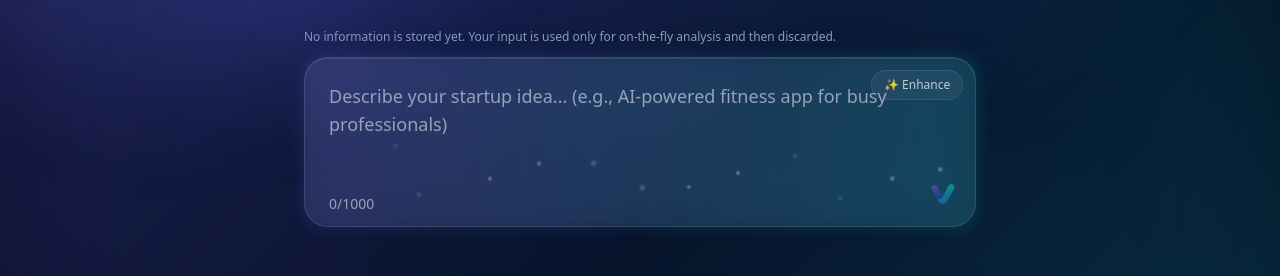
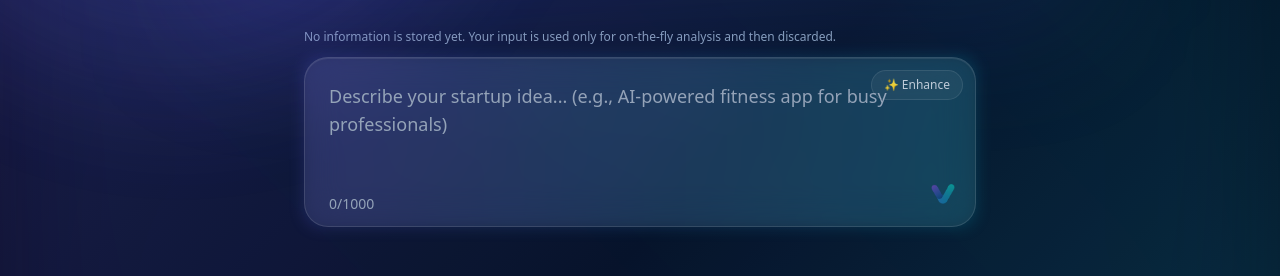
Before and after one commit to kptbarbarossa/validationly, a React (Vite) app: page / in a window 1280 px wide. Shown: the part 399-675 px from the top of the page. Built offline with nearby package versions, Linux system fonts and the light colour scheme; no server answers; the HTML template or start-up script is replaced by a standard one.

Commit message:
revert(home): remove floating particles and magnetic button per feedback

```diff
--- a/src/index.css
+++ b/src/index.css
@@ -205,39 +205,4 @@ body {
 .delay-550 { animation-delay: 550ms !important; }
 .delay-600 { animation-delay: 600ms !important; }
 
-/* Floating particles */
-@keyframes floatParticle {
-  0% { transform: translateY(0) translateX(0) scale(0.9); opacity: 0; }
-  10% { opacity: 0.35; }
-  50% { opacity: 0.5; }
-  100% { transform: translateY(-140px) translateX(30px) scale(1.1); opacity: 0; }
-}
-.particles { pointer-events: none; }
-.particles span {
-  position: absolute;
-  bottom: -20px;
-  width: 6px; height: 6px;
-  background: radial-gradient(circle, rgba(255,255,255,0.8) 0%, rgba(255,255,255,0) 70%);
-  border-radius: 9999px;
-  filter: blur(0.6px);
-  opacity: 0.35;
-  animation: floatParticle linear infinite;
-}
-.particles span:nth-child(odd) { filter: blur(1px); width: 5px; height: 5px; }
-.particles span:nth-child(3n) { width: 7px; height: 7px; }
-/* positions & timings */
-.particles span:nth-child(1) { left: 10%; animation-duration: 8s; animation-delay: 0s; }
-.particles span:nth-child(2) { left: 25%; animation-duration: 10s; animation-delay: 1s; }
-.particles span:nth-child(3) { left: 40%; animation-duration: 9s; animation-delay: 0.5s; }
-.particles span:nth-child(4) { left: 55%; animation-duration: 11s; animation-delay: 1.2s; }
-.particles span:nth-child(5) { left: 70%; animation-duration: 8.5s; animation-delay: 0.3s; }
-.particles span:nth-child(6) { left: 85%; animation-duration: 10.5s; animation-delay: 0.8s; }
-.particles span:nth-child(7) { left: 15%; animation-duration: 12s; animation-delay: 1.4s; }
-.particles span:nth-child(8) { left: 32%; animation-duration: 9.5s; animation-delay: 0.2s; }
-.particles span:nth-child(9) { left: 48%; animation-duration: 11.5s; animation-delay: 1.1s; }
-.particles span:nth-child(10){ left: 62%; animation-duration: 10s; animation-delay: 0.6s; }
-.particles span:nth-child(11){ left: 78%; animation-duration: 12.5s; animation-delay: 1.6s; }
-.particles span:nth-child(12){ left: 92%; animation-duration: 9s; animation-delay: 0.9s; }
-
-/* Magnetic button helper */
-.magnetic { transform: translate(var(--tx,0px), var(--ty,0px)); transition: transform 120ms ease; will-change: transform; }
+/* (removed floating particles and magnetic helper) */
--- a/src/pages/HomePage.tsx
+++ b/src/pages/HomePage.tsx
@@ -284,12 +284,6 @@ const HomePage: React.FC = () => {
                         <div className="absolute inset-0 bg-gradient-to-r from-indigo-500 to-cyan-500 rounded-2xl blur opacity-20 group-hover:opacity-30 transition-opacity"></div>
 
                         <div className="relative rounded-3xl glass glass-border hover:border-white/15 hover:shadow-xl transition-all">
-                            {/* Floating particles */}
-                            <div className="particles pointer-events-none absolute inset-x-0 bottom-0 h-32">
-                                {Array.from({length:12}).map((_,i)=> (
-                                    <span key={i}></span>
-                                ))}
-                            </div>
                             <div className="absolute top-3 right-3 z-10 flex items-center gap-2">
                             <button
                                     type="button"
@@ -304,7 +298,7 @@ const HomePage: React.FC = () => {
                                         }
                                         setIsEnhancing(false);
                                     }}
-                                className={`magnetic text-xs px-3 py-1.5 rounded-full border transition-colors bg-white/5 text-slate-300 border-white/10 hover:border-white/20 hover:bg-white/10 ${isEnhancing ? 'opacity-60 cursor-not-allowed' : 'cursor-pointer'} ${!isEnhancing ? 'animate-[pulse_2s_ease-in-out_infinite]' : ''}`}
+                                className={`text-xs px-3 py-1.5 rounded-full border transition-colors bg-white/5 text-slate-300 border-white/10 hover:border-white/20 hover:bg-white/10 ${isEnhancing ? 'opacity-60 cursor-not-allowed' : 'cursor-pointer'} ${!isEnhancing ? 'animate-[pulse_2s_ease-in-out_infinite]' : ''}`}
                                     aria-label="Enhance prompt"
                                     title="Enhance prompt"
 
@@ -355,21 +349,7 @@ const HomePage: React.FC = () => {
                                     src="/logo.png"
                                     alt="Submit"
                                     className="w-6 h-6 object-contain"
-                                onMouseMove={(e)=>{
-                                    const b = (e.currentTarget as HTMLTextAreaElement).getBoundingClientRect();
-                                    const mx = (e.clientX - b.left) / b.width - 0.5;
-                                    const my = (e.clientY - b.top) / b.height - 0.5;
-                                    const tx = (mx * 6).toFixed(1) + 'px';
-                                    const ty = (my * 6).toFixed(1) + 'px';
-                                    const btn = (e.currentTarget.parentElement?.querySelector('.magnetic') as HTMLElement);
-                                    btn?.style.setProperty('--tx', tx);
-                                    btn?.style.setProperty('--ty', ty);
-                                }}
-                                onMouseLeave={(e)=>{
-                                    const btn = (e.currentTarget.parentElement?.querySelector('.magnetic') as HTMLElement);
-                                    btn?.style.setProperty('--tx','0px');
-                                    btn?.style.setProperty('--ty','0px');
-                                }}
+
                                 />
                             </button>
                         </div>
```
